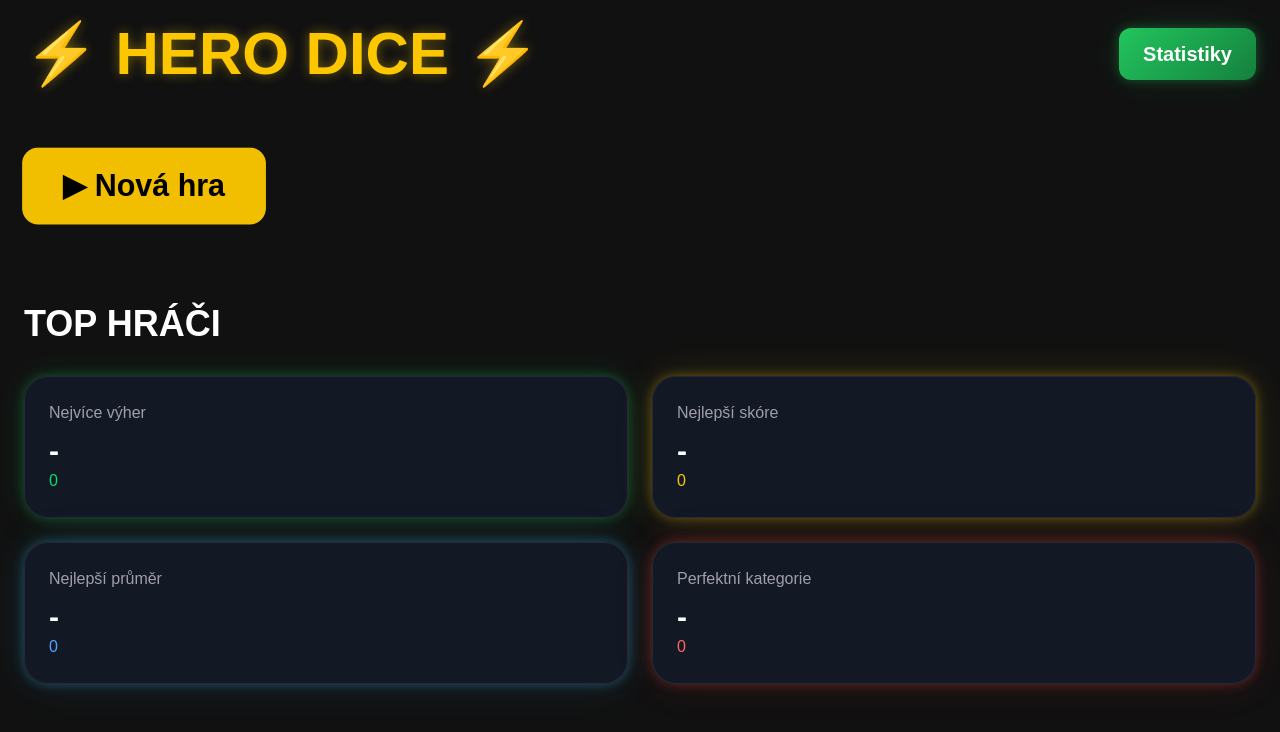
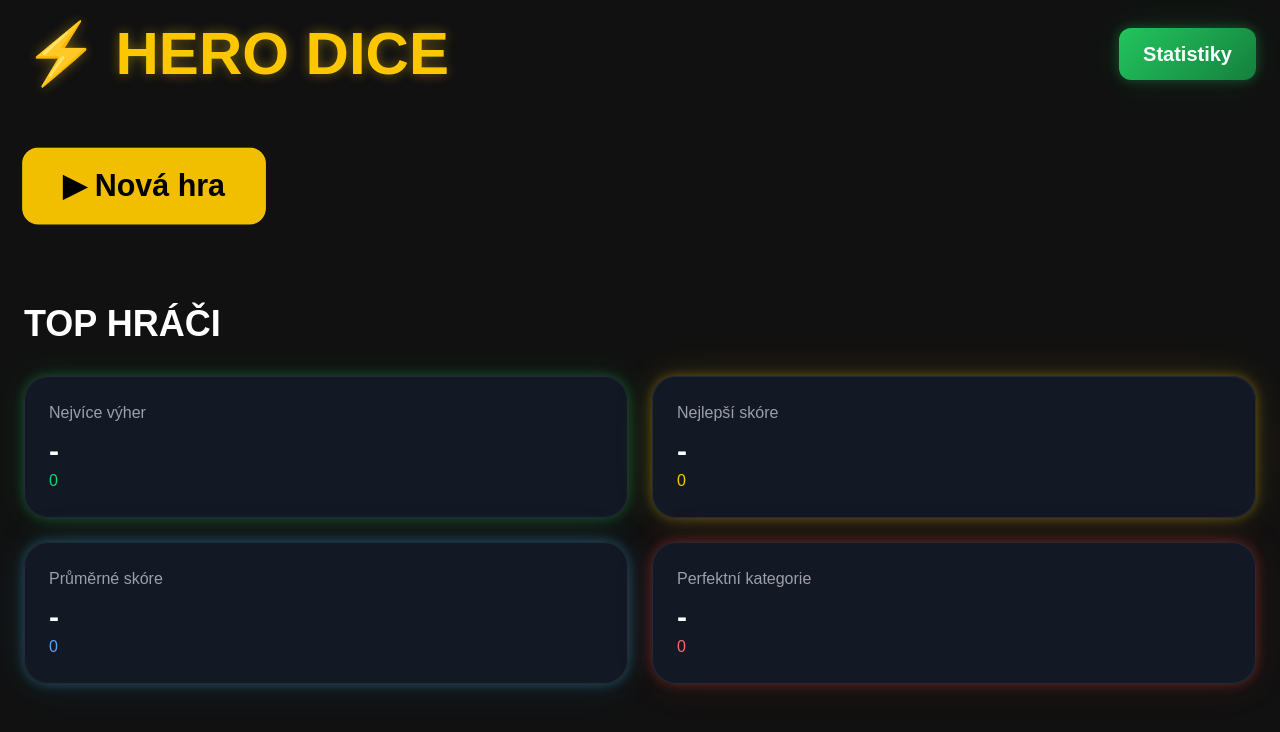
Before and after one commit to rasikjiri/hero-dice, a Next.js app: page / in a window 1280 px wide. Shown: the top 732 px of the page. Built offline with nearby package versions, Linux system fonts and the light colour scheme.

Commit message:
UI polish update

```diff
--- a/app/page.tsx
+++ b/app/page.tsx
@@ -406,7 +406,7 @@ export default function Home() {
         <>
           <div className="flex flex-col gap-4 md:flex-row md:items-center md:justify-between">
             <h1 className="hero-text-glow text-4xl font-black text-yellow-400 md:text-6xl">
-              ⚡️ HERO DICE ⚡️
+              ⚡️ HERO DICE
             </h1>
 
             <button
@@ -472,7 +472,7 @@ export default function Home() {
 
               <div className="hero-card hero-glow-blue p-6">
                 <div className="text-zinc-400">
-                  Nejlepší průměr
+                  Průměrné skóre
                 </div>
 
                 <div className="mt-2 text-3xl font-bold">
```
